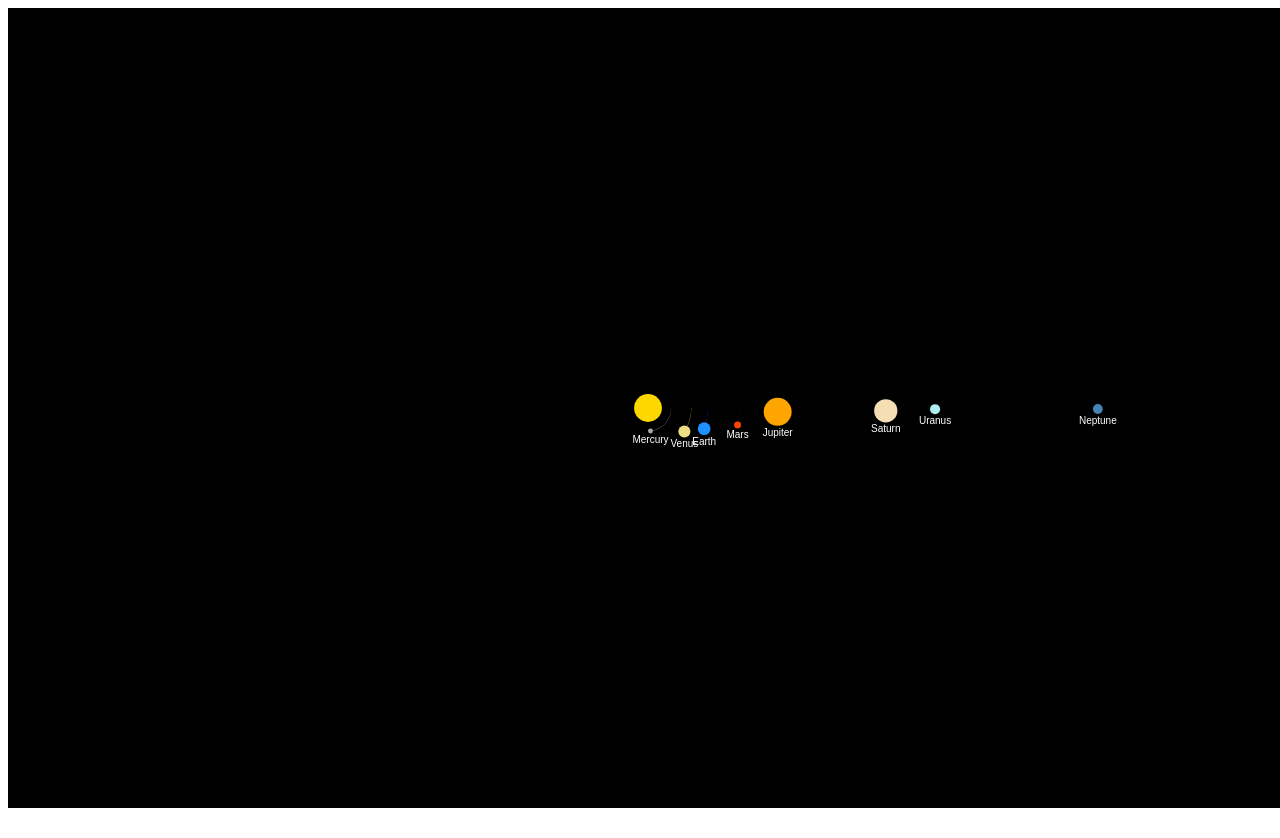
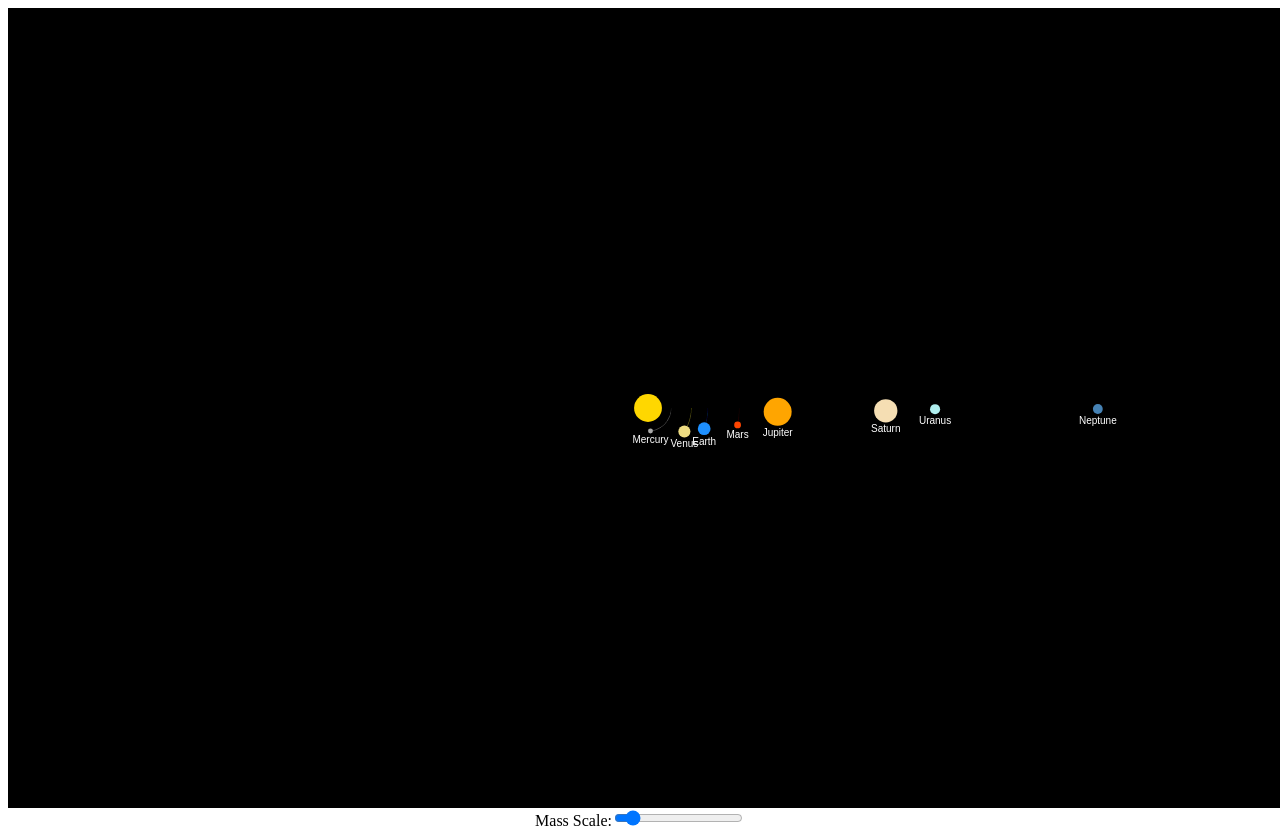
Before and after one commit to ElliotGBA/spaceapps2024, a React (Create React App) app: page / in a window 1280 px wide. Before the commit the page ends 816 px from the top, so only its background shows below. Built offline with nearby package versions, Linux system fonts and the light colour scheme.

Commit message:
kinda close to goal

```diff
--- a/src/classes/System.js
+++ b/src/classes/System.js
@@ -18,6 +18,7 @@ class System {
         }
     }
 
+    //sets planets onto correct orbits
     setInitialOrbitalVelocities() {
         this.bodies.forEach((body) => {
             const dx = body.position.x - this.centralBody.position.x;
--- a/src/components/Orrery.js
+++ b/src/components/Orrery.js
@@ -1,7 +1,9 @@
-import React, { useEffect, useRef } from 'react';
+import React, { useEffect, useRef, useState } from 'react';
 import { System } from "../classes/System";
 import { CelestialBody } from '../classes/CelestialBody';
 import planetData from "../data/startingPlanetData.json";
+
+// add 2 sliders: one to change the timestep and one to change the mass
 
 /**
  * timeStep is the
@@ -46,6 +48,7 @@ const createSolarSystem = () => {
 }
 
 const Orrery = () => {
+    //for animations to make them go smoother
     const canvasRef = useRef(null);
     const systemRef = useRef(createSolarSystem());
     const planetPathsRef = useRef([]);
@@ -119,6 +122,22 @@ const Orrery = () => {
                 ctx.textAlign = 'center';
                 ctx.fillText(body.name, planetX, planetY + planetRadius + 10);
                 //ctx.fillText(body.getPosition(), planetX, planetY + planetRadius + 20);
+
+            //     canvas.addEventListener('click', (event) => {
+            //         const rect = canvas.getBoundingClientRect();
+            //         const mouseX = (event.clientX - rect.left) * dpr;
+            //         const mouseY = (event.clientY - rect.top) * dpr;
+
+            //         const distance = Math.sqrt(
+            //             Math.pow(mouseX - planetX, 2) + Math.pow(mouseY - planetY, 2)
+            //         );
+
+            //         // Check if the click is within the radius of the planet
+            //         if (distance < planetRadius) {
+            //             setSelectedPlanet(body); // Set the selected planet
+            //             // setShowSlider(true); // Show the slider
+            //         }
+            //     });
             });
         };
 
@@ -130,16 +149,140 @@ const Orrery = () => {
         };
 
         requestAnimationFrame(animate);
+
+
+        const handleClick = (event) => {
+                const rect = canvas.getBoundingClientRect();
+                const mouseX = (event.clientX - rect.left) * dpr;
+                const mouseY = (event.clientY - rect.top) * dpr;
+                console.log("Mouse x: ", mouseX, "Mouse Y: ", mouseY);
+
+                const clickedPlanet = checkIfPlanetClicked(mouseX, mouseY);
+                console.log(clickedPlanet);
+                if(clickedPlanet){
+                    setSelectedPlanet({...clickedPlanet});
+                    console.log("planet clicked: ", clickedPlanet.name);
+                }
+
+                // Check if the click is within the radius of the planet
+                // if (distance < planetRadius) {
+                //     setSelectedPlanet(body); // Set the selected planet
+                //     // setShowSlider(true); // Show the slider
+                // }
+        };
+        canvas.addEventListener("mousedown", handleClick);
+        return () => {
+            canvas.removeEventListener("mousedown", handleClick);
+        }
     }, []);
+
+    const checkIfPlanetClicked = (x, y) => {
+        const canvas = canvasRef.current;
+        const system = systemRef.current;
+        const sunX = canvas.width / (2 * window.devicePixelRatio);
+        const sunY = canvas.height / (2 * window.devicePixelRatio);
+
+        // Iterate through the planets to check if one was clicked
+        for (let i = 0; i < system.bodies.length; i++) {
+            const body = system.bodies[i];
+            const planetX = sunX + body.position.x / (i < 4 ? 2500000 : (i < 6 ? 6000000 : 10000000));
+            const planetY = sunY + body.position.y / (i < 4 ? 2500000 : (i < 6 ? 6000000 : 10000000));
+            // const planetRadius = body.radius / (i < 4 ? 1000 : 5000);
+            const planetRadius = body.radius
+            const distance = (Math.sqrt((x - planetX) ** 2 + (y - planetY) ** 2)) / (i < 4 ? 1000 : 5000);
+            // const distance = (Math.sqrt((x - planetX) ** 2 + (y - planetY) ** 2))
+            console.log("radius:", planetRadius);
+            // console.log("something: ", (body.position.x + planetRadius));
+            console.log("distance:", distance);
+            // if (distance <= planetRadius) {
+            // if (distance >= body.position.x || distance <= body.position.x + planetRadius) {
+            // console.log("body x positon" ,body.position.x);
+            // if (x >= body.position.x && x <= body.position.x + planetRadius) {
+            // if (distance <= planetRadius && distance >= planetRadius/2) {
+            if (x >= planetX - planetRadius && x <= planetX + planetRadius) {
+                return body; // Return the clicked planet
+            }
+        }
+        return null;
+    };
+
+    // const handleMouseDown = (event) => {
+    //     const canvas = canvasRef.current;
+    //     const rect = canvas.getBoundingClientRect();
+    //     const x = event.clientX - rect.left;
+    //     const y = event.clientY - rect.top;
+
+    //     const clickedPlanet = checkIfPlanetClicked(x, y);
+    //     if (clickedPlanet) {
+    //         systemRef.current = clickedPlanet; // Set the clicked planet as systemRef.current
+    //         console.log('Planet clicked:', clickedPlanet.name);
+    //     }
+    // };
+
+    const [massScale, setMassScale] = useState(1);
+    const [selectedPlanet, setSelectedPlanet] = useState(null);
+    const handleMassChange = (event) => {
+        const newMassScale = parseFloat(event.target.value);
+        setMassScale(newMassScale);
+        // systemRef.current.bodies.forEach((body) => {
+        //     body.mass = body.mass * newMassScale;
+        // });
+
+        //use a for loop, iterate through the System array
+        // const sun = systemRef.current.centralBody;
+        // sun.mass = sun.mass * newMassScale;
+        if(selectedPlanet){
+            selectedPlanet.mass = selectedPlanet.mass * newMassScale;
+        }
+
+
+
+        // if (selectedPlanet) {
+        //     const updatedPlanet = { ...selectedPlanet, mass: selectedPlanet.mass * newMassScale };
+        //     setSelectedPlanet(updatedPlanet);
+        // }
+
+
+
+
+        // for(let i = 0; i < systemRef.bodies.length; i++){
+        //     const body = systemRef.bodies[i];
+        //     const planetX = sunX + body.position.x / (index < 4 ? 2500000 : (index < 6 ? 6000000 : 10000000));
+        //     const planetY = sunY + body.position.y / (index < 4 ? 2500000 : (index < 6 ? 6000000 : 10000000));
+        //     const planetRadius = body.radius / (index < 4 ? 1000 : 5000);
+        //     const distance = Math.sqrt((x - planetX) ** 2 + (y - planetY) ** 2);
+        //     if (distance <= planetRadius) {
+        //         return body; // Return the clicked planet
+        //     }
+        // };
+
+
+
+    }
 
 
     return (
-        <canvas
-            ref={canvasRef}
-            width={window.innerWidth}
-            height={window.innerHeight}
-            style={{ display: 'block', backgroundColor: 'black' }}
-        />
+        <div>
+            <canvas
+                ref={canvasRef}
+                width={window.innerWidth}
+                height={window.innerHeight*0.5}
+                style={{ display: 'block', backgroundColor: 'black' }}
+            />
+            <div>
+                <label>
+                    Mass Scale:
+                    <input
+                        type="range"
+                        min="0"
+                        max="10"
+                        step="1"
+                        value={massScale}
+                        onChange={handleMassChange}
+                    />
+                </label>
+            </div>
+        </div>
     );
 };
 
```
